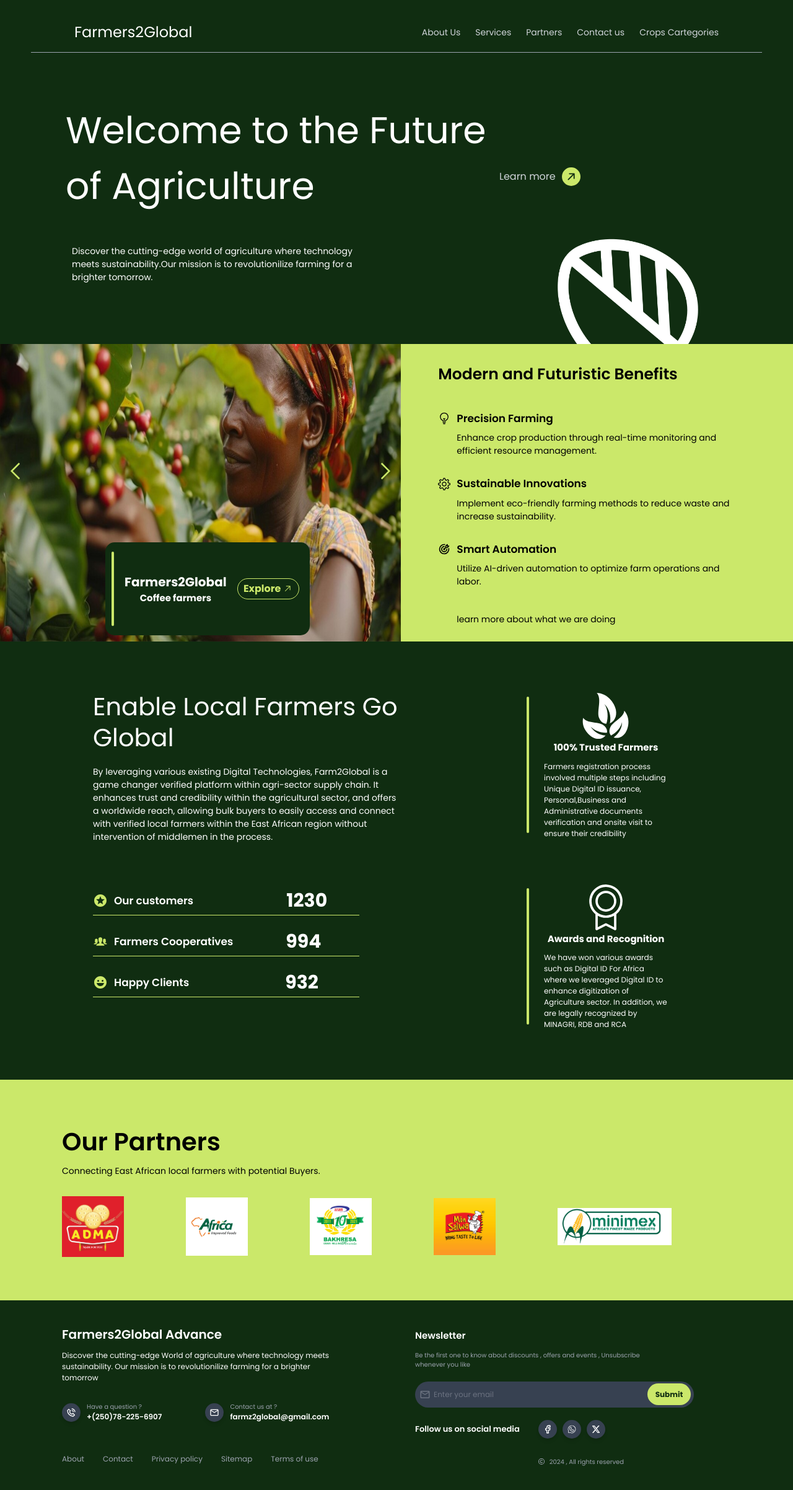
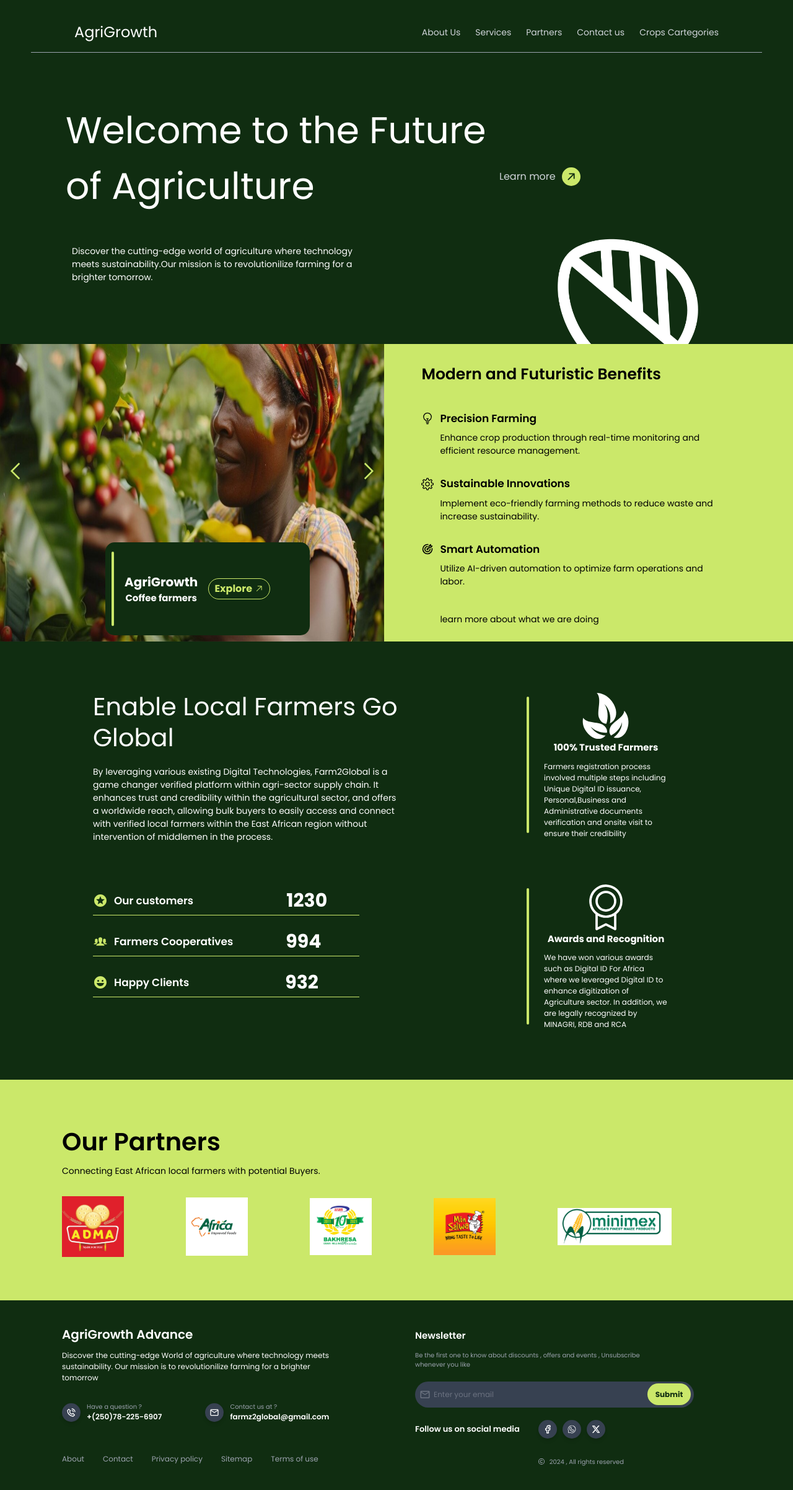
Before and after one commit to MUGISHA-Pascal/AgriGrowth, a React (Create React App) app in the folder frontend/: page / in a window 1280 px wide. Shown: the whole page at 62% size. Built offline with nearby package versions, Linux system fonts and the light colour scheme.

Commit message:
adding animations

```diff
--- a/frontend/public/index.html
+++ b/frontend/public/index.html
@@ -30,7 +30,7 @@
       work correctly both with client-side routing and a non-root public URL.
       Learn how to configure a non-root public URL by running `npm run build`.
     -->
-    <title>Farmers2Global</title>
+    <title>AgriGrowth</title>
   </head>
   <body>
     <noscript>You need to enable JavaScript to run this app.</noscript>
--- a/frontend/src/components/Homepage.tsx
+++ b/frontend/src/components/Homepage.tsx
@@ -22,6 +22,7 @@ import monsalwa from "../assets/monsalwa.png";
 import azam from "../assets/azam.png";
 import africa from "../assets/africa.png";
 import adma from "../assets/adma.png";
+import { motion } from "framer-motion";
 import coffee from "../assets/coffee.png";
 import cotton from "../assets/cotton.png";
 import fruits from "../assets/fruits.png";
@@ -63,7 +64,7 @@ const Homepage = () => {
       <nav className="bg-[#102d11] border-b-[1px] border-gray-400 mx-[50px] text-white py-4">
         <div className="container max-md:px-[10px] mx-auto  px-[70px] pt-[20px] flex justify-between items-center">
           <div className="text-2xl max-sm:text-[13px] max-md:text-[15px] max-md:font-bold font-semi-bold text-white">
-            Farmers2Global
+            AgriGrowth
           </div>
           <CiMenuBurger
             className="max-md:flex hidden"
@@ -141,21 +142,35 @@ const Homepage = () => {
       <section className="bg-[#102d11] flex flex-row  text-white">
         <div className="container mx-auto px-4 pt-20 max-md:pt-[40px] text-center">
           <div className="flex pl-[90px] max-md:pl-[20px]">
-            <h1 className="text-[60px] text-left inline w-[700px] max-md:w-[300px] max-md:text-[30px]">
+            <motion.h1
+              initial={{ x: "-200px" }}
+              animate={{ x: "0px" }}
+              className="text-[60px] text-left inline w-[700px] max-md:w-[300px] max-md:text-[30px]"
+            >
               Welcome to the Future of Agriculture
-            </h1>
-            <button className="text-gray-300 max-md:text-[10px] w-[140px] space-x-[10px] items-center mt-[60px] flex flex-row">
+            </motion.h1>
+            <motion.button
+              initial={{ x: "200px" }}
+              animate={{ x: "0px" }}
+              className="text-gray-300 max-md:text-[10px] w-[140px] space-x-[10px] items-center mt-[60px] flex flex-row"
+            >
               <p>Learn more</p>
               <BsFillArrowUpRightCircleFill className="w-[30px] hover:opacity-60 h-[30px] max-md:w-[20px] max-md:h-[20px] text-[#CBE86A]" />
-            </button>
+            </motion.button>
           </div>
           <div className="flex flex-row ml-[100px] max-sm:space-x-[50px] max-md:space-x-[120px] max-md:ml-[20px] space-x-[250px]">
-            <p className=" text-[14px] max-md:text-[10px] max-md:w-[300px] w-[500px] text-left max-md:mt-[30px] mt-[50px]">
+            <motion.p
+              initial={{ x: "-200px" }}
+              animate={{ x: "0px" }}
+              className=" text-[14px] max-md:text-[10px] max-md:w-[300px] w-[500px] text-left max-md:mt-[30px] mt-[50px]"
+            >
               Discover the cutting-edge world of agriculture where technology
               meets sustainability.Our mission is to revolutionilize farming for
               a brighter tomorrow.
-            </p>
-            <img
+            </motion.p>
+            <motion.img
+              initial={{ opacity: 0.34 }}
+              animate={{ opacity: 1 }}
               src={leafImage}
               alt="leaf"
               className="w-[300px] h-[180px] mt-[30px] max-sm:mt-[80px] max-md:h-[75px] max-md:w-[130px] max-sm:w-[100px] max-sm:h-[55px]"
@@ -165,11 +180,11 @@ const Homepage = () => {
       </section>
 
       <section className="bg-[#CBE86A] flex flex-row max-md:flex-col max-md:pb-[10px]">
-        <div className="h-[480px] w-[1400px] max-md:w-full max-md:h-[300px] relative">
+        <div className="h-[480px] w-full max-md:w-full max-md:h-[300px] relative">
           <img
             alt="image"
             src={slides[currentState].image}
-            className={`h-[480px] w-[700px] max-md:h-[300px] absolute bg-url(${slides[currentState].image})`}
+            className={`h-[480px] w-[900px] max-md:h-[300px] absolute bg-url(${slides[currentState].image})`}
           />
           <GrPrevious
             onClick={Previous}
@@ -183,7 +198,7 @@ const Homepage = () => {
             <div className="bg-[#CBE86A] w-[4px] h-[120px] max-md:h-[75px] max-md:w-[2px] rounded-full"></div>
             <div className="flex flex-col">
               <h2 className="font-bold text-white max-md:text-[14px] text-[20px]">
-                Farmers2Global
+                AgriGrowth
               </h2>
               <h2 className="font-bold text-white text-[15px] max-md:text-[12px]">
                 {slides[currentState].name}
@@ -372,7 +387,7 @@ const Homepage = () => {
         <div className="md:flex md:flex-col md:space-y-[30px] max-md:grid max-md:grid-cols-2">
           <div className="flex flex-col max-md:space-y-[10px]">
             <h1 className="text-[20px] font-semibold max-md:text-[9px] text-white text-left inline w-[500px] md:leading-[50px]">
-              Farmers2Global Advance
+              AgriGrowth Advance
             </h1>
             <p className=" text-[12px] w-[450px] max-md:w-[140px] text-white text-left max-md:text-[7px]">
               Discover the cutting-edge World of agriculture where technology
```
